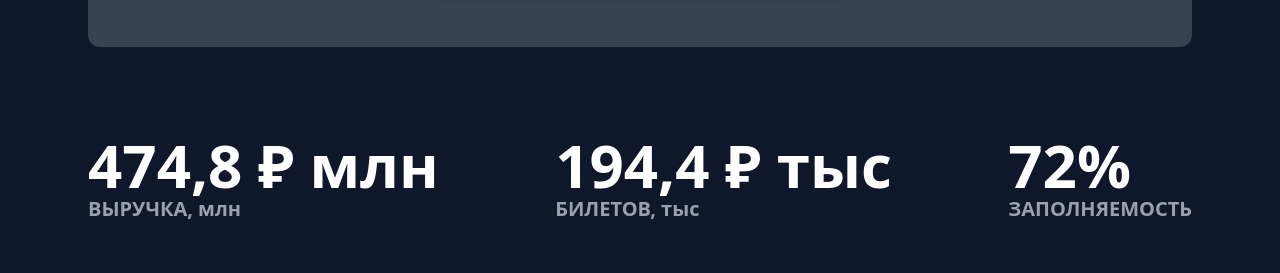
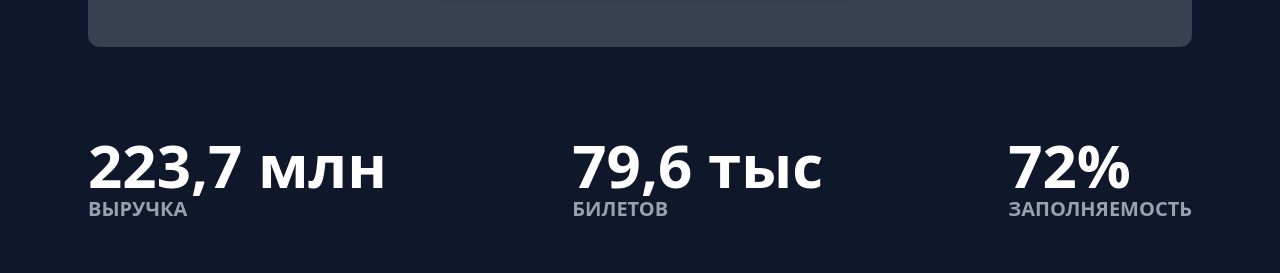
Before and after one commit to SavonarolaLabs/GameHub, a SvelteKit app: page /id/1 in a window 1280 px wide. Shown: the part 2541-2814 px from the top of the page. Built offline with nearby package versions, Linux system fonts and the light colour scheme.

Commit message:
add number format

```diff
--- a/src/routes/id/[id]/+page.svelte
+++ b/src/routes/id/[id]/+page.svelte
@@ -74,8 +74,6 @@
 		const shortNumber = number / divisor;
 
 		const formatted = new Intl.NumberFormat('ru-RU', {
-			style: 'currency',
-			currency: 'RUB',
 			maximumFractionDigits: 1
 		}).format(shortNumber);
 
@@ -360,12 +358,12 @@
 
 			<div class="mx-auto flex max-w-6xl justify-between p-6">
 				<h3 class="mt-10 mb-4 flex flex-col-reverse text-xl font-semibold">
-					<div class="text-gray-400">ВЫРУЧКА, млн</div>
-					<div class="text-6xl">{formatRubAbbreviated(rank.revenue2024)}</div>
+					<div class="text-gray-400">ВЫРУЧКА</div>
+					<div class="text-6xl">{formatRubAbbreviated(rank.revenue2025)}</div>
 				</h3>
 				<h3 class="mt-10 mb-4 flex flex-col-reverse text-xl font-semibold">
-					<div class="text-gray-400">БИЛЕТОВ, тыс</div>
-					<div class="text-6xl">{formatRubAbbreviated(rank.tickets2024)}</div>
+					<div class="text-gray-400">БИЛЕТОВ</div>
+					<div class="text-6xl">{formatRubAbbreviated(rank.tickets2025)}</div>
 				</h3>
 				<h3 class="mt-10 mb-4 flex flex-col-reverse text-xl font-semibold">
 					<div class="text-gray-400">ЗАПОЛНЯЕМОСТЬ</div>
```
